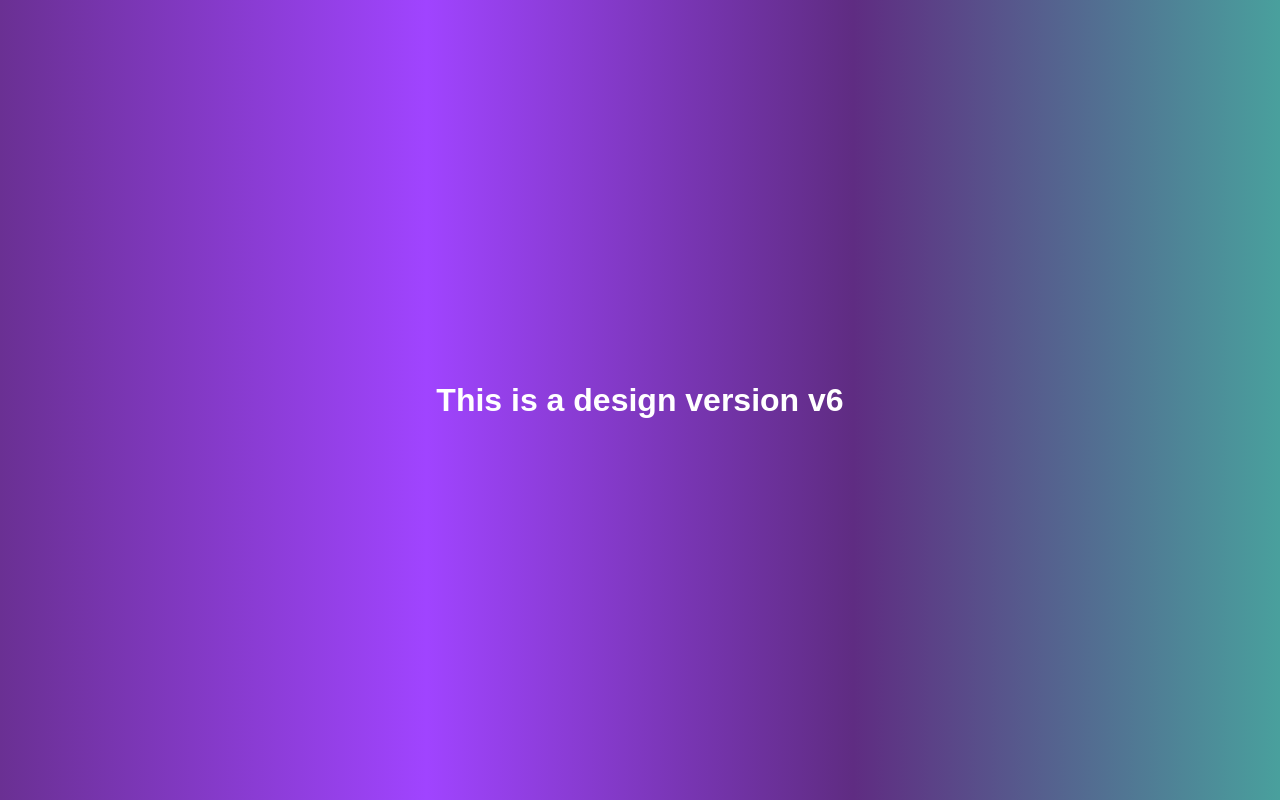
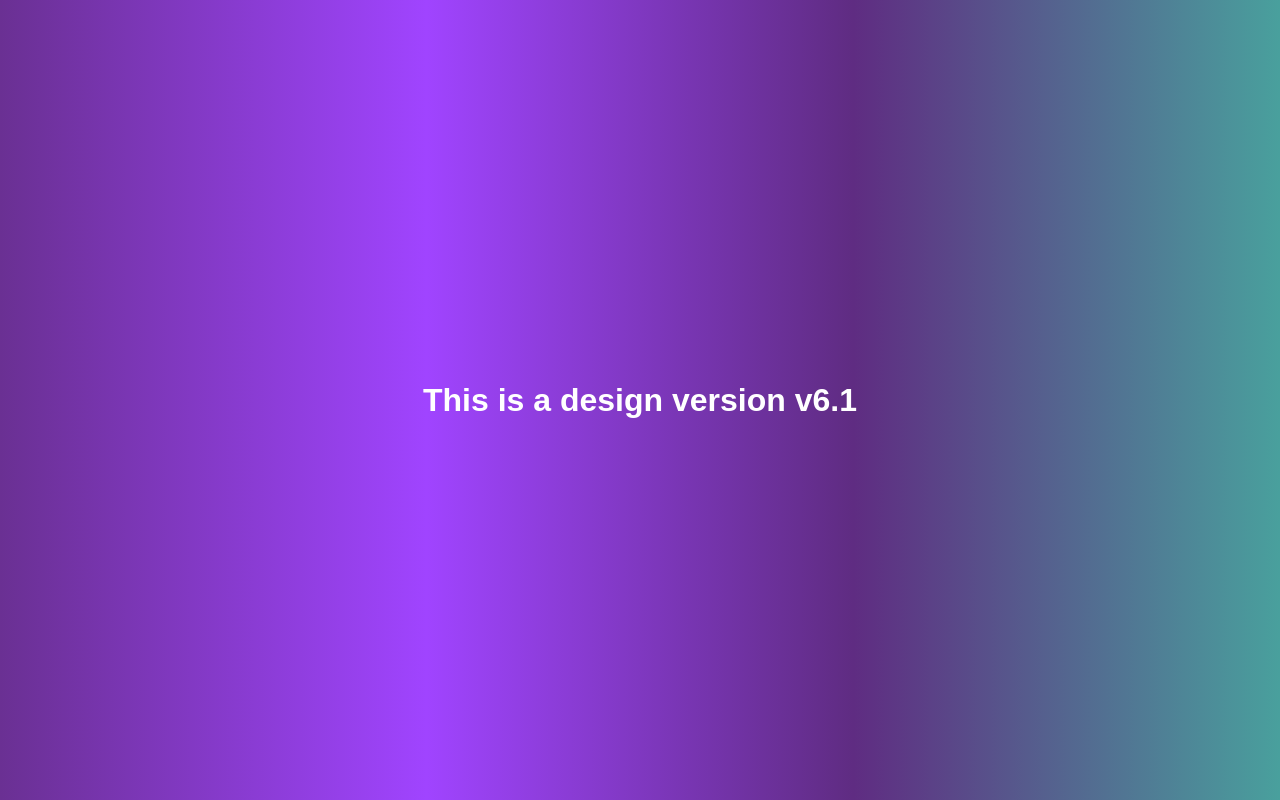
Before and after one commit to Pradeep9422/myrepo, a plain HTML site: page index.html in a window 1280 px wide. Drawn offline with Linux system fonts and the light colour scheme.

Commit message:
changed h1

```diff
--- a/index.html
+++ b/index.html
@@ -7,6 +7,6 @@
     <title>Document</title>
 </head>
 <body>
-    <h1>This is a design version v6</h1>
+    <h1>This is a design version v6.1</h1>
 </body>
 </html>
```
